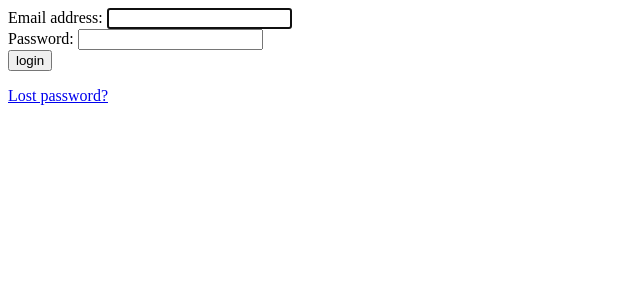
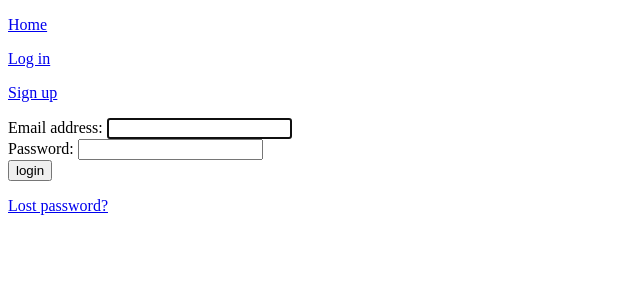
Before and after one commit to compsat/BioPhil_Website, a Django app: page /accounts/login/ in a window 1280 px wide. Shown: the top 300 px of the page, without its empty margins (0-640 px from the left). Run offline with Django 3.2, Linux system fonts and the light colour scheme.

Commit message:
Add home, log in, and sign up buttons for unauthenticated users and profile buttons for authenticated users to base.html

```diff
--- a/bio_phil/webapp/templates/base.html
+++ b/bio_phil/webapp/templates/base.html
@@ -2,10 +2,18 @@
 <html lang="en">
 <head>
     <meta charset="UTF-8">
-    <title>BioPhil</title>
+    <title>Bio Phil</title>
 </head>
 <body>
-{% block body %}
-{% endblock %}
+	<p><a href="{% url 'index' %}">Home</a></p>
+	{% if request.user.is_authenticated %}
+		<p>Hello, <a href="{% url 'profile' %}">{{ request.user.get_full_name }}</a>!</p>
+		<p><a href="{% url 'logout' %}">Log out</a></p>
+	{% else %}
+		<p><a href="{% url 'login' %}">Log in</a></p>
+		<p><a href="{% url 'register' %}">Sign up</a></p>
+	{% endif %}
+	{% block body %}
+	{% endblock %}
 </body>
 </html>
```
